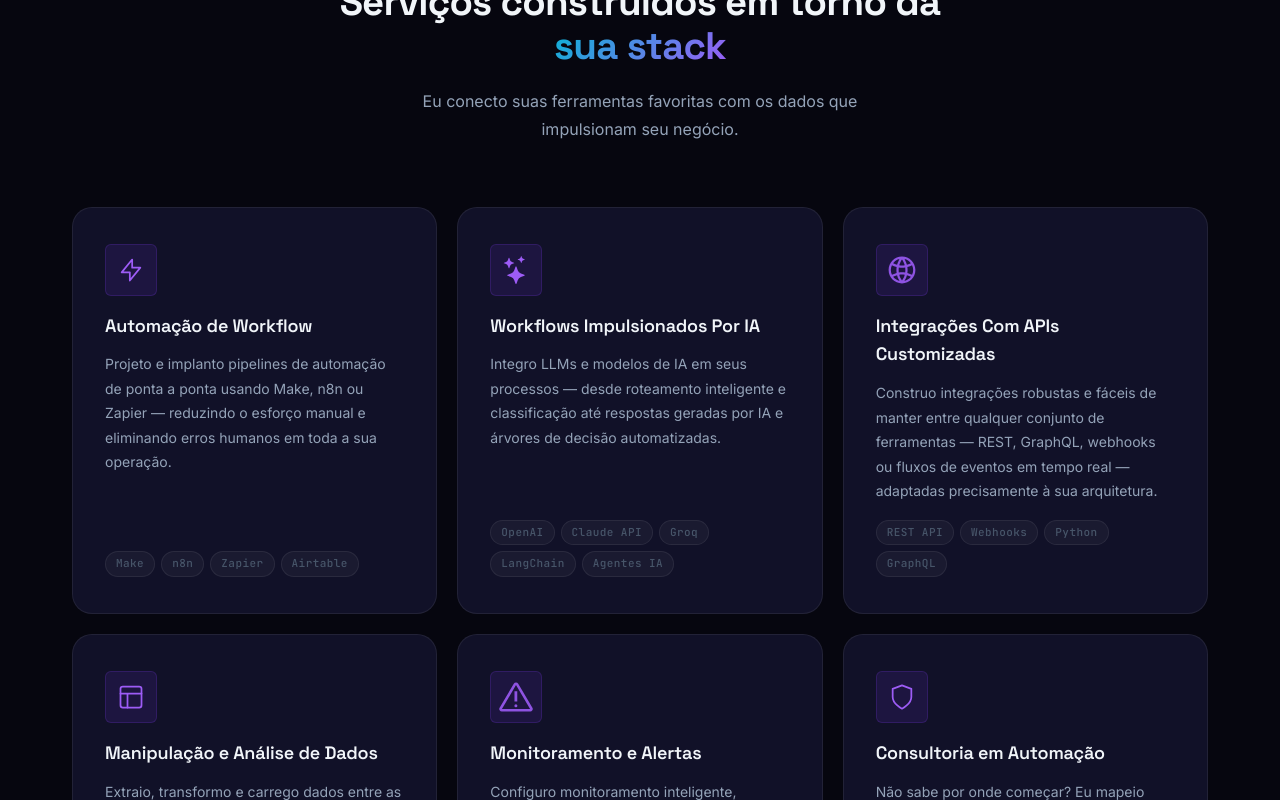
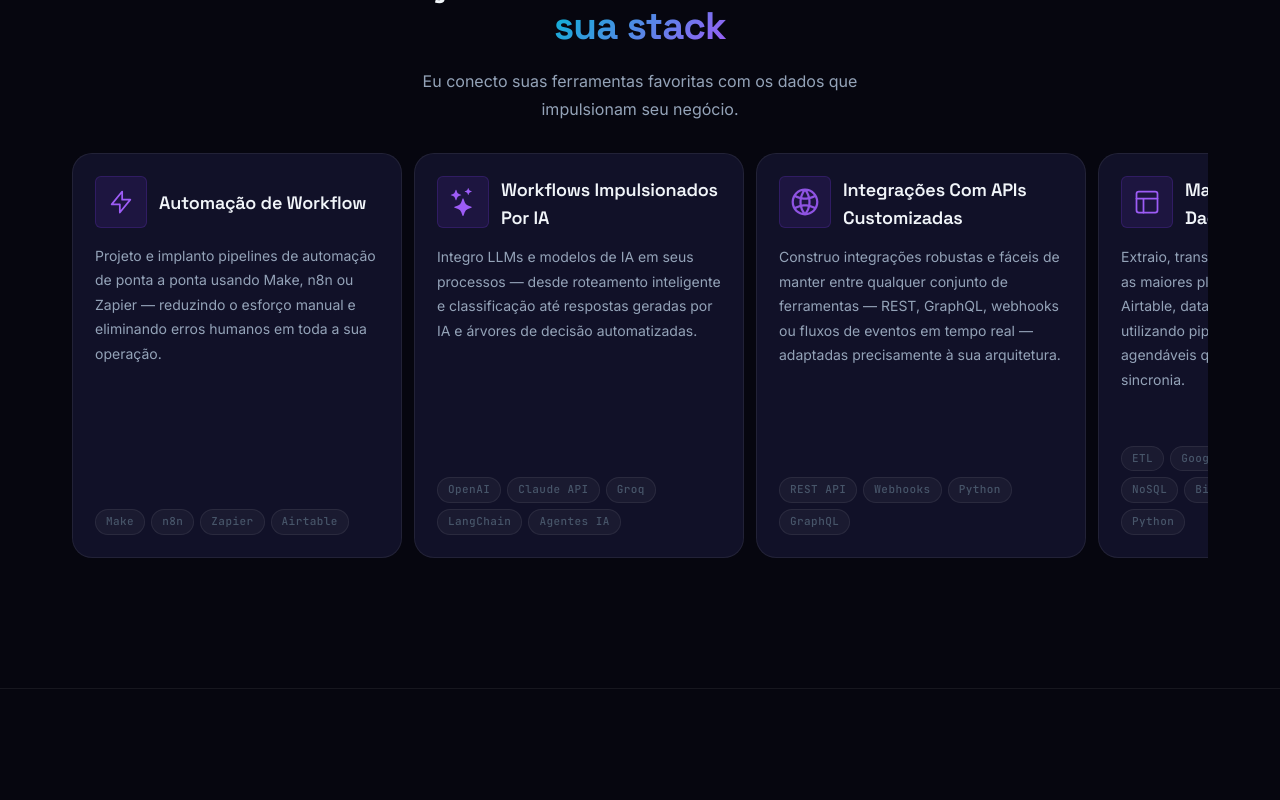
Before and after one commit to AtylaDaSilva/portfolio-website, a React (Vite) app: page / in a window 1280 px wide. Shown: the part 1740-2540 px from the top of the page. Built offline with nearby package versions, Linux system fonts and the light colour scheme.

Commit message:
feat(services): integrated scroller in services cards

```diff
--- a/src/components/Services.css
+++ b/src/components/Services.css
@@ -1,11 +1,11 @@
 .services {
-  padding: 120px 0;
+  padding: 100px 0;
   border-top: 1px solid var(--border);
 }
 
 .services__header {
   text-align: center;
-  margin-bottom: 64px;
+  /* margin-bottom: 64px; */
 }
 
 .services__header .section-eyebrow {
@@ -30,10 +30,9 @@
 }
 
 /* Grid */
-.services__grid {
-  display: grid;
-  grid-template-columns: repeat(3, 1fr);
-  gap: 20px;
+.services__container {
+  gap: 12px;
+  padding: 30px 0px;
 }
 
 /* Card */
@@ -41,7 +40,9 @@
   background: var(--bg-card);
   border: 1px solid var(--border);
   border-radius: var(--radius-lg);
-  padding: 36px 32px;
+  padding: 22px;
+  width: 330px;
+  height: 405px;
   display: flex;
   flex-direction: column;
   gap: 12px;
@@ -67,6 +68,13 @@
 }
 
 .service-card:hover::before { opacity: 1; }
+
+.service-card__header {
+  display: flex;
+  align-items: center;
+  gap: 12px;
+  text-wrap: wrap;
+}
 
 .service-card__icon {
   width: 52px;
@@ -99,7 +107,8 @@
   font-size: 14px;
   color: var(--text-secondary);
   line-height: 1.75;
-  flex: 1;
+  flex-grow: 1;
+  text-wrap: wrap;
 }
 
 .service-card__tags {
--- a/src/components/Services.jsx
+++ b/src/components/Services.jsx
@@ -1,5 +1,6 @@
 import './Services.css'
 import { SERVICES } from '../utils/constants.jsx'
+import HorizontalScroller from './HorizontalScroller/HorizontalScroller.jsx'
 
 
 export default function Services() {
@@ -17,11 +18,13 @@ export default function Services() {
           </p>
         </div>
 
-        <div className="services__grid">
+        <HorizontalScroller maxScrollSpeed={20} className="services__container">
             {SERVICES.map((s) => (
               <div key={s.title} className="service-card">
+                <div className="service-card__header">
                   <div className="service-card__icon">{s.icon}</div>
                   <h3 className="service-card__title">{s.title}</h3>
+                </div>
                 <p className="service-card__desc">{s.desc}</p>
                 <div className="service-card__tags">
                   {s.tags.map((tag) => (
@@ -30,7 +33,7 @@ export default function Services() {
                 </div>
               </div>
             ))}
-        </div>
+          </HorizontalScroller>
       </div>
     </section>
   )
```
Lines whose indentation alone changed are shown as unchanged.
